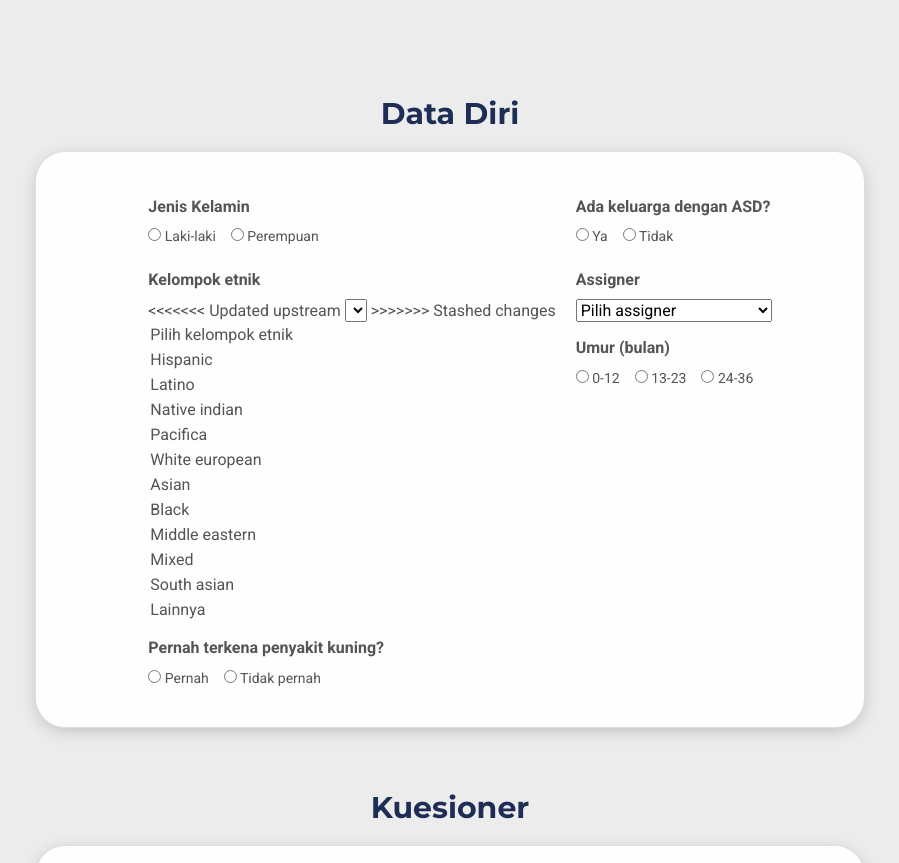
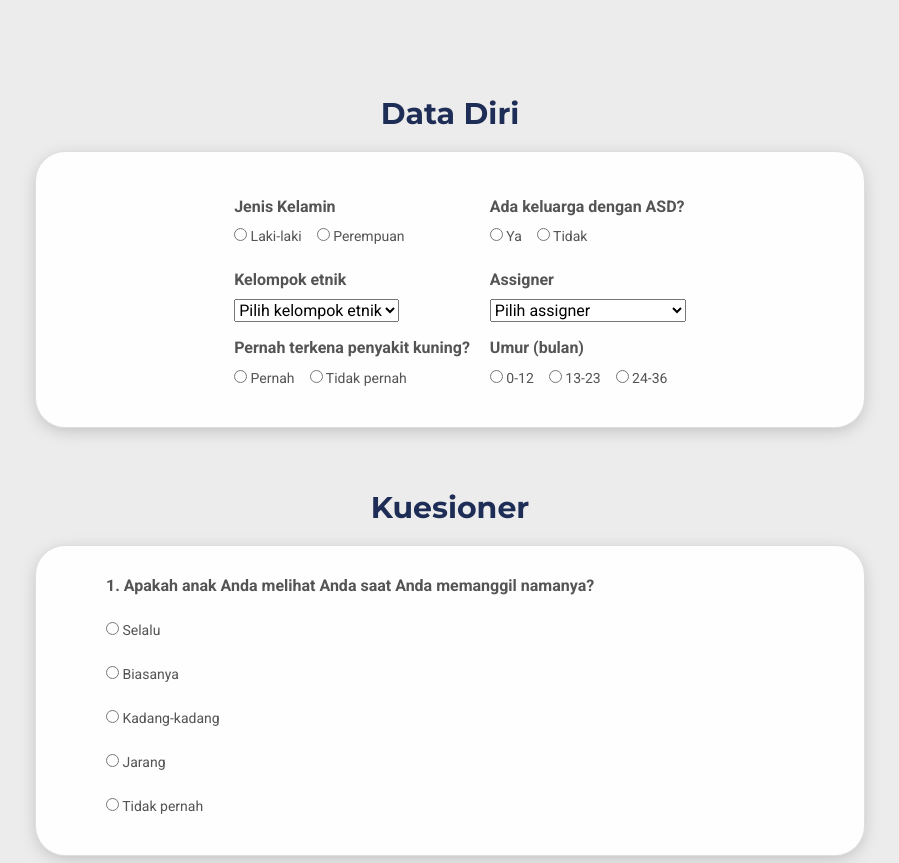
Before and after one commit to Sammy219/ASD-Screening, a Flask app: page /questionare-test in a window 1280 px wide. Shown: the part 255-1118 px from the top of the page, without its empty margins (190-1089 px from the left). Run offline with Flask 2, Linux system fonts and the light colour scheme; lists and menus that the app fills with data are empty; some libraries are stand-ins or nearby versions.

Commit message:
hotfix questionnaire jinja

```diff
--- a/app/templates/questionare-test.jinja
+++ b/app/templates/questionare-test.jinja
@@ -30,11 +30,7 @@
                                 {# Kelompok Etnik #}
                                 <div class="form-check">
                                     <h2>Kelompok etnik</h2>
-<<<<<<< Updated upstream
-                                    <select name="etnik" id="etnik" class="form-select" aria-label="Default select example" required>
-=======
-                                    <select name="ethnicity" id="ethnicity" class="form-select" aria-label="Default select example">
->>>>>>> Stashed changes
+                                    <select name="ethnicity" id="ethnicity" class="form-select" aria-label="Default select example" required>
                                         <option value="">Pilih kelompok etnik</option>
                                         <option value="0">Hispanic</option>
                                         <option value="1">Latino</option>
```
